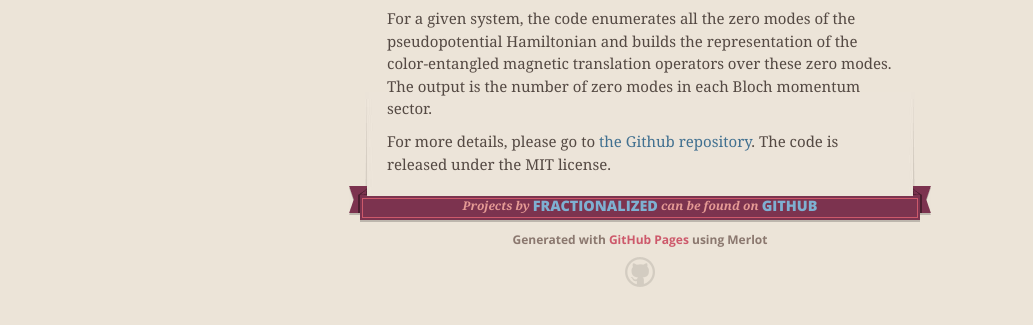
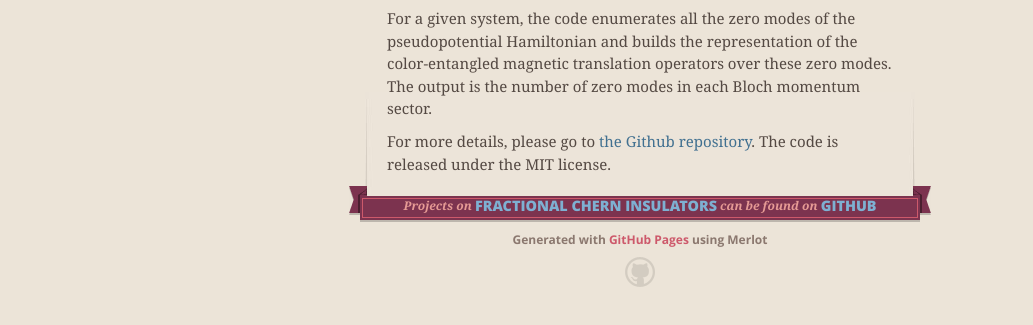
Before and after one commit to fractionalized/fractionalized.github.io, a plain HTML site: page index.html in a window 1280 px wide. Shown: the part 401-726 px from the top of the page, without its empty margins (0-1033 px from the left). Drawn offline with nearby package versions, Linux system fonts and the light colour scheme.

Commit message:
Update index.html
text change

```diff
--- a/index.html
+++ b/index.html
@@ -17,7 +17,7 @@
         $('#main_content').headsmart()
       })
     </script>
-    <title>Fractional Chern Insulators by fractionalized</title>
+    <title>Fractional Chern Insulators</title>
   </head>
 
   <body>
@@ -59,7 +59,7 @@ We consider only the simplest bosonic case, corresponding to the color-entangled
       <footer>
         <span class="ribbon-outer">
           <span class="ribbon-inner">
-            <p>Projects by <a href="https://github.com/fractionalized">fractionalized</a> can be found on <a href="https://github.com/fractionalized">GitHub</a></p>
+            <p>Projects on <a href="https://github.com/fractionalized">fractional Chern insulators</a> can be found on <a href="https://github.com/fractionalized">GitHub</a></p>
           </span>
           <span class="left-tail"></span>
           <span class="right-tail"></span>
```
